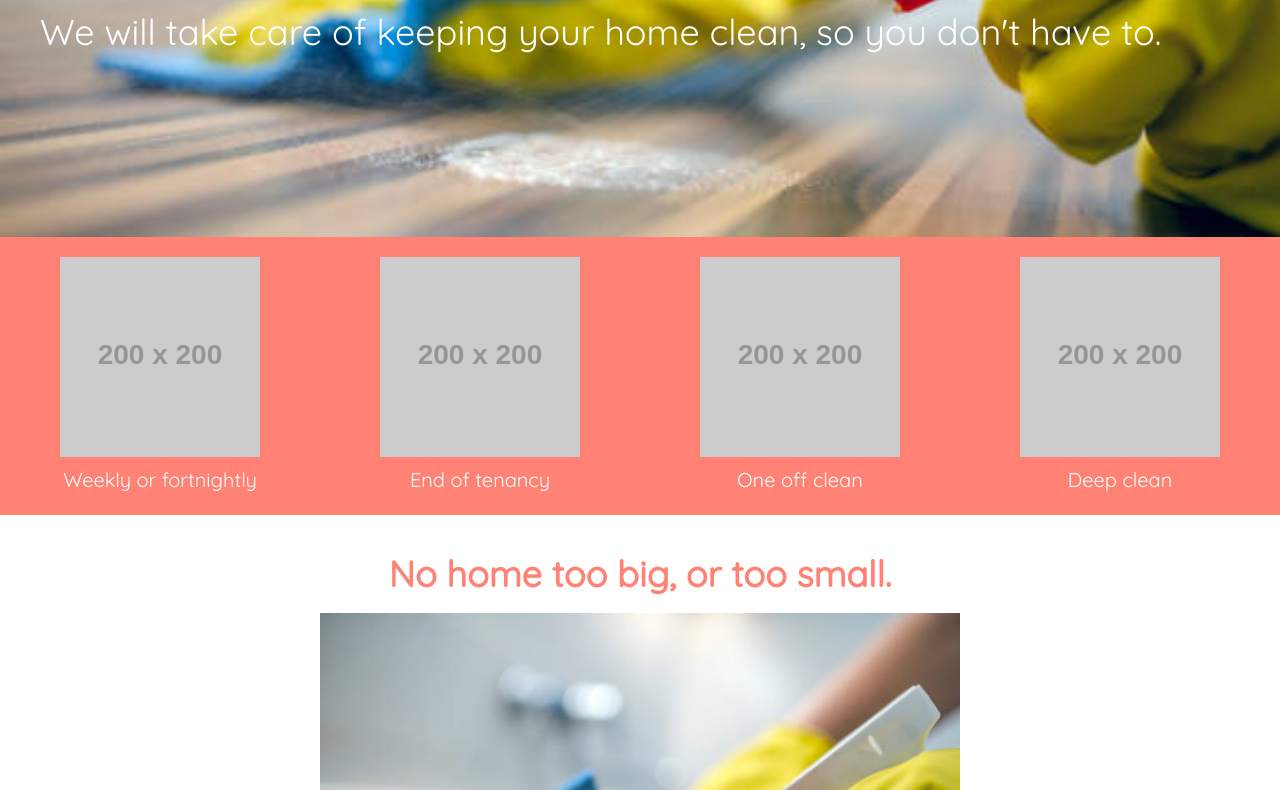
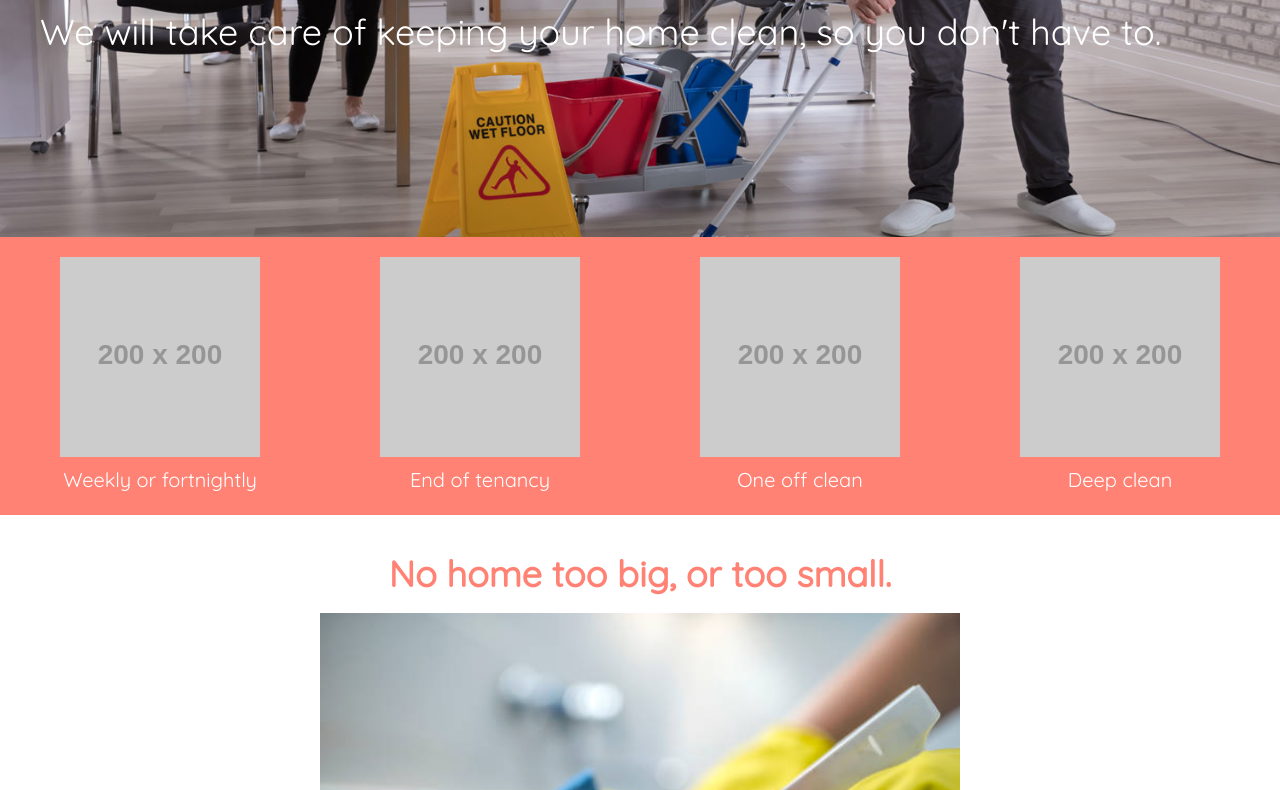
Before and after one commit to PatrickWhitehouse/Maid-About-Town, a Gatsby site: page / in a window 1280 px wide. Shown: the part 283-1073 px from the top of the page. Built offline with nearby package versions, Linux system fonts and the light colour scheme; Gatsby itself is replaced by a stand-in of ours; placeholder pictures from the web are drawn by us.

Commit message:
change image

```diff
--- a/src/components/Banner.js
+++ b/src/components/Banner.js
@@ -12,7 +12,7 @@ query MyQuery {
           original {
             src
           }
-          fluid(quality: 90) {
+          fluid(quality: 100, maxWidth: 1200) {
             ...GatsbyImageSharpFluid
           }
         }
--- a/src/pages/index.js
+++ b/src/pages/index.js
@@ -4,7 +4,7 @@ import 'slick-carousel/slick/slick.css';
 import 'slick-carousel/slick/slick-theme.css';
 import Layout from '../components/Layout';
 import Banner from '../components/Banner';
-import bannerImage from '../../static/banners/banner.jpg';
+import bannerImage from '../../static/banners/home.jpg';
 import CleaningTypes from '../components/CleaningTypes';
 
 
```
Also changed, not shown: static/banners/home.jpg (added).
